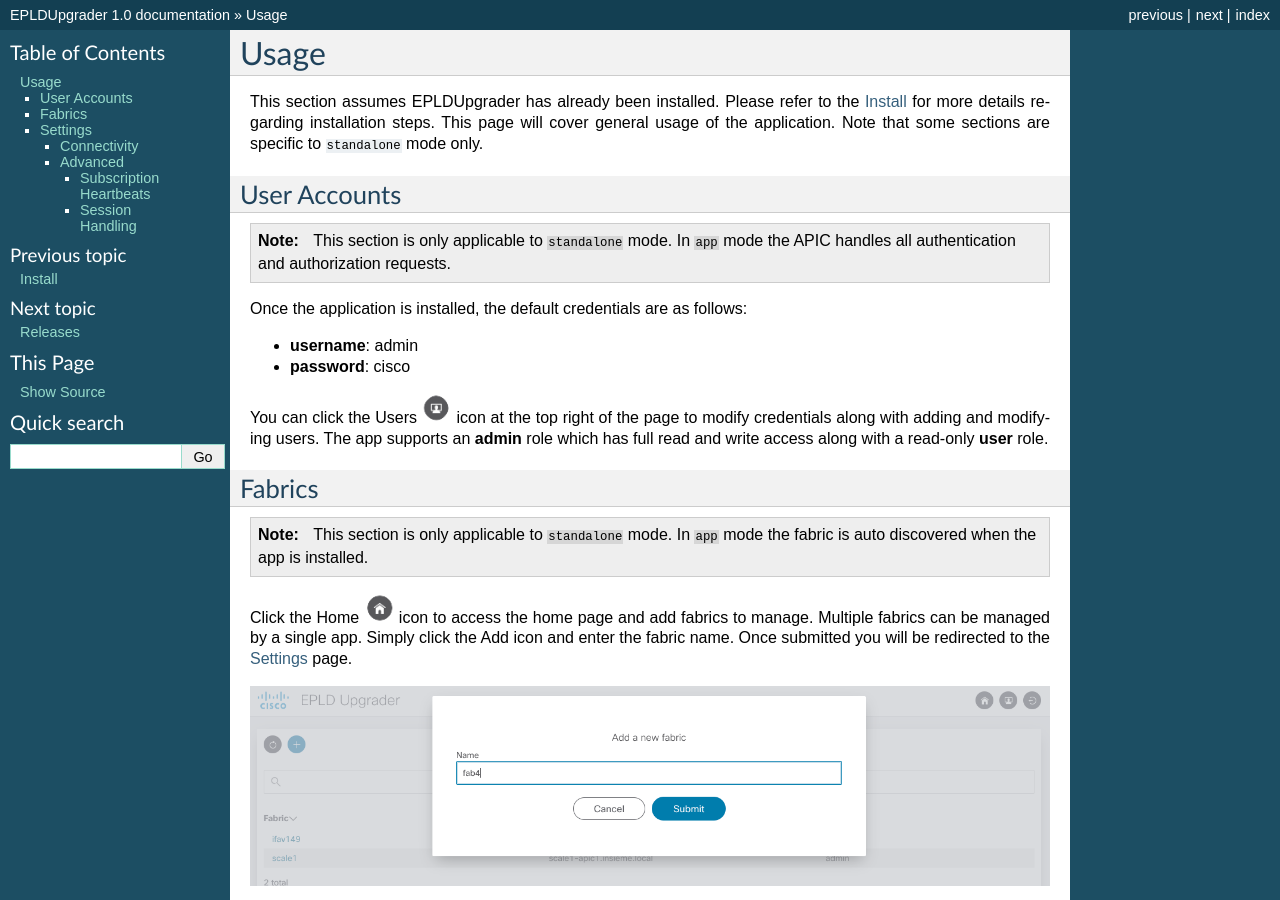
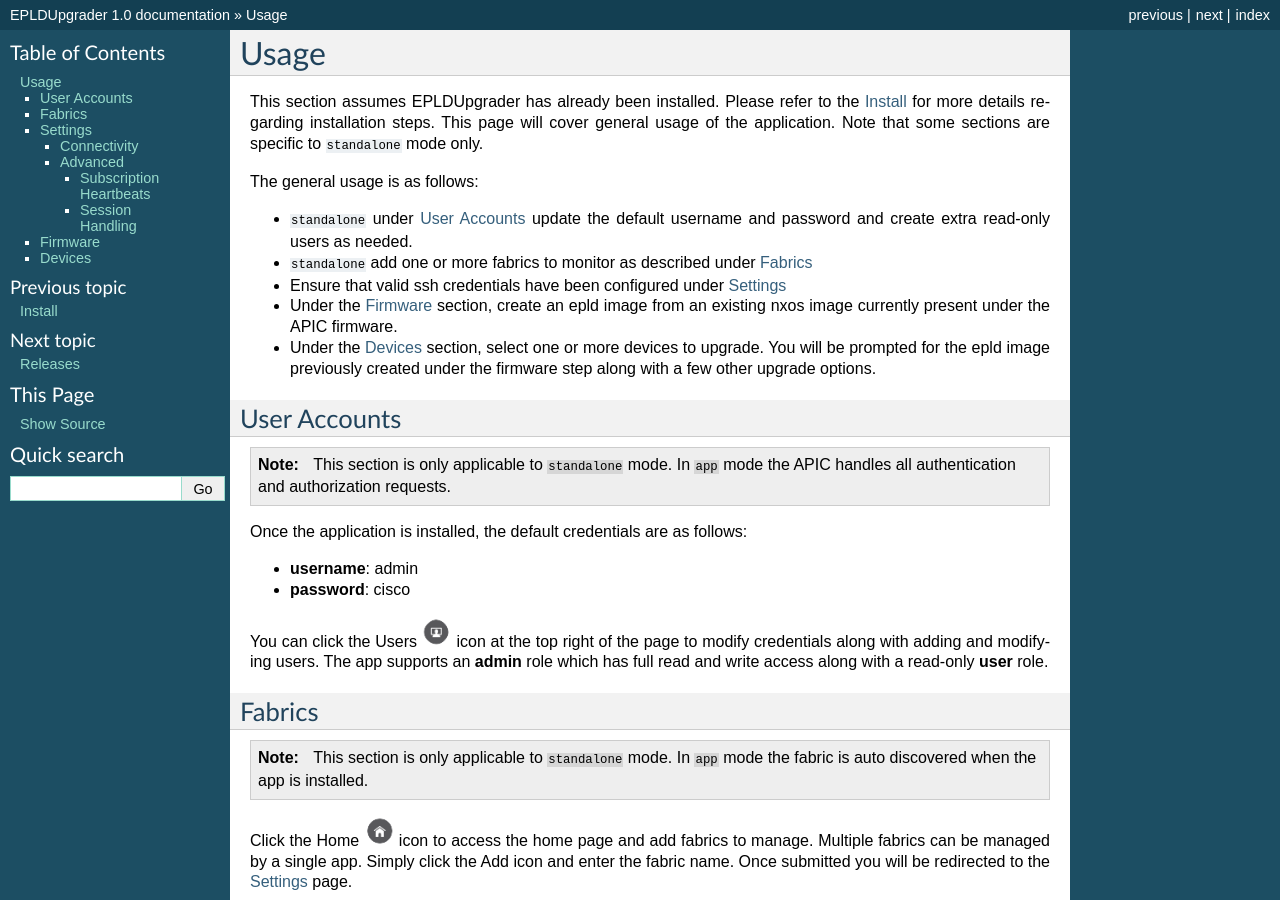
Before and after one commit to welkin0/EPLDUpgraderDocs, a Sphinx documentation site: the page built from docs/usage.rst, in a window 1280 px wide and 900 px high. Built offline with Sphinx 7.4.7, drawn with Linux system fonts in a browser that asks for light colours.

Commit message:
updated docs

```diff
--- a/docs/usage.rst
+++ b/docs/usage.rst
@@ -6,6 +6,24 @@
 This section assumes EPLDUpgrader has already been installed. Please refer to the
 :ref:`install` for more details regarding installation steps. This page will cover general usage of
 the application.  Note that some sections are specific to ``standalone`` mode only.
+
+The general usage is as follows:
+
+* ``standalone`` under :ref:`user_accounts` update the default username and password and create
+  extra read-only users as needed.
+
+* ``standalone`` add one or more fabrics to monitor as described under :ref:`fabrics`
+
+* Ensure that valid ssh credentials have been configured under :ref:`settings`
+
+* Under the :ref:`firmware` section, create an epld image from an existing nxos image currently
+  present under the APIC firmware.
+
+* Under the :ref:`devices` section, select one or more devices to upgrade. You will be prompted
+  for the epld image previously created under the firmware step along with a few other upgrade
+  options.
+
+.. _user_accounts:
 
 User Accounts
 -------------
@@ -21,6 +39,8 @@
 You can click the Users |users-icon| icon at the top right of the page to modify credentials along
 with adding and modifying users. The app supports an **admin** role which has full read and write
 access along with a read-only **user** role.
+
+.. _fabrics:
 
 Fabrics
 -------
@@ -117,3 +137,14 @@
 
 .. |fabric-settings-advanced| image:: imgs/fabric-settings-advanced.png
    :align: middle
+
+
+.. _firmware:
+
+Firmware
+--------
+
+.. _devices:
+
+Devices
+-------
```
